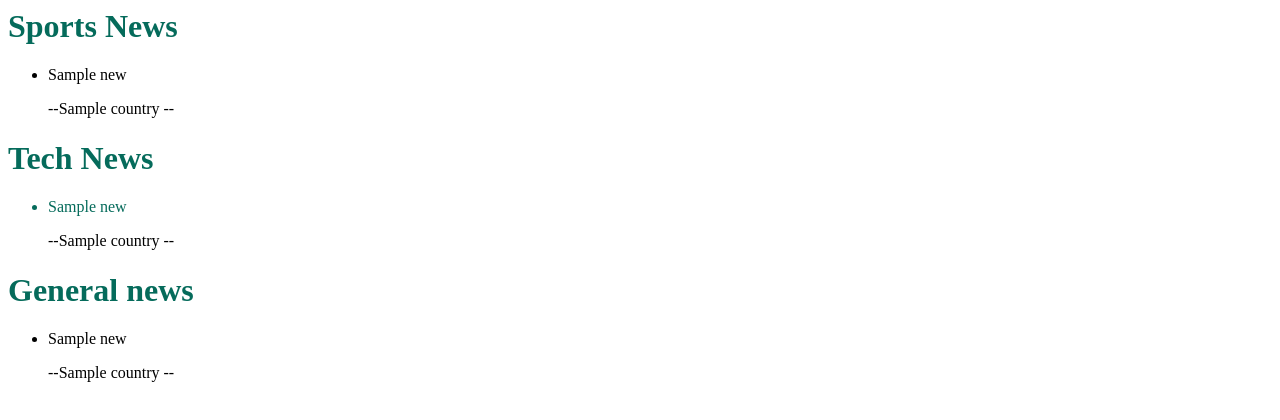
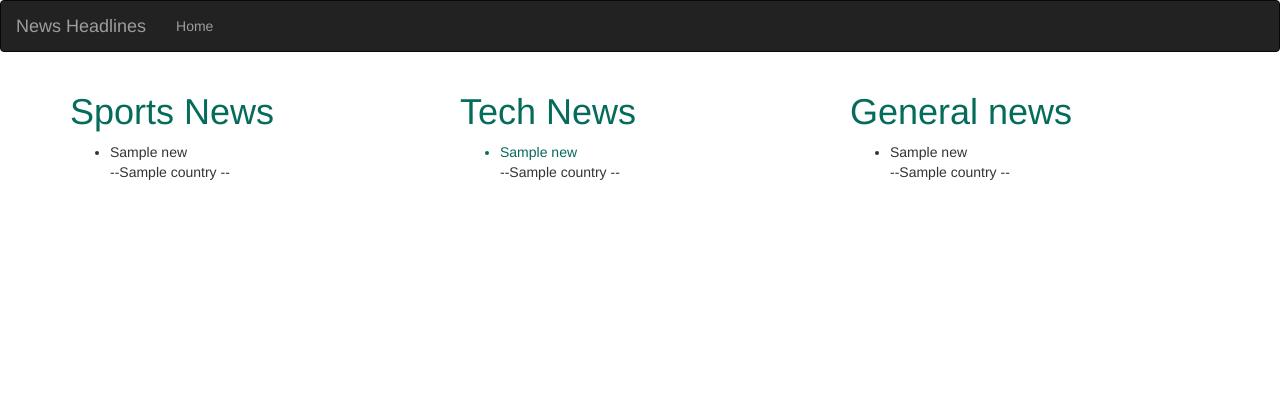
Before and after one commit to joey57/News-Headlines, a Flask app: template app/templates/index.html in a window 1280 px wide. Shown: the top 420 px of the page. Run offline with Flask 2, Linux system fonts and the light colour scheme; the template is opened without the code that fills it: most values are stand-ins (such as "Sample title", 1, 10 or a date in 2020); parts of the project's set-up code (start-up, migrations or seed data) failed here and were passed over; some libraries are stand-ins or nearby versions.

Commit message:
create navbar

```diff
--- a/app/templates/base.html
+++ b/app/templates/base.html
@@ -1 +1,6 @@
 {% extends 'bootstrap/base.html' %}
+
+<!--Navbar block-->
+{% block navbar %}
+     {% include 'navbar.html' %}
+{% endblock %}
--- a/app/templates/index.html
+++ b/app/templates/index.html
@@ -1,3 +1,4 @@
+{% extends 'base.html' %}
 {% import 'macros.html' as macro %}
 
 {% block content %}
--- /dev/null
+++ b/app/templates/navbar.html
@@ -0,0 +1,18 @@
+<div class="navbar navbar-inverse" role="navigation">
+  <div class="container-fluid">
+      <div class="navbar-header">
+          <button type="button" class="navbar-toggle" data-toggle="collapse" data-target=".navbar-collapse">
+            <span class="sr-only">Toggle navigation</span>
+            <span class="icon-bar"></span>
+            <span class="icon-bar"></span>
+            <span class="icon-bar"></span>
+          </button>
+          <a class="navbar-brand" href="/"> News Headlines </a>
+      </div>
+      <div class="navbar-collapse collapse">
+          <ul class="nav navbar-nav">
+              <li><a href="/">Home</a></li>
+      </div>
+
+  </div>
+</div>
```
